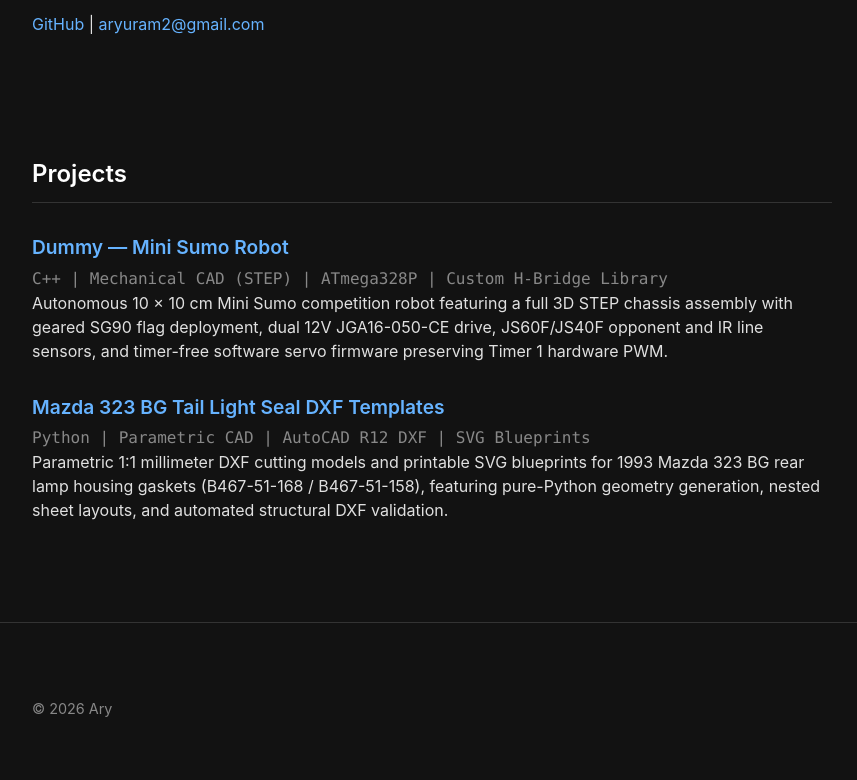
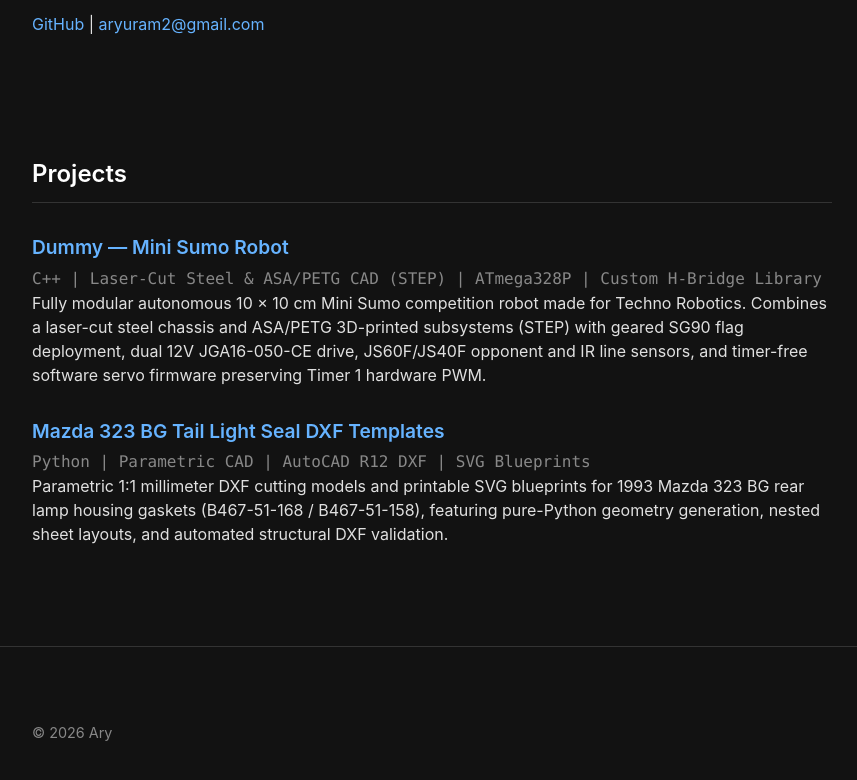
Before and after one commit to AryMinecraft1000/AryMinecraft1000.github.io, a plain HTML site: page index.html in a window 1280 px wide. Shown: the part 154-934 px from the top of the page, without its empty margins (208-1065 px from the left). Drawn offline with Linux system fonts and the light colour scheme.

Commit message:
Update Dummy-Mini-Sumo details (Techno Robotics, modular steel/ASA chassis)

```diff
--- a/index.html
+++ b/index.html
@@ -26,8 +26,8 @@
 
                 <div class="project-item">
                     <h3><a href="https://github.com/AryMinecraft1000/Dummy-Mini-Sumo" target="_blank" rel="noopener noreferrer">Dummy — Mini Sumo Robot</a></h3>
-                    <p class="tech-stack">C++ | Mechanical CAD (STEP) | ATmega328P | Custom H-Bridge Library</p>
-                    <p>Autonomous 10 &times; 10 cm Mini Sumo competition robot featuring a full 3D STEP chassis assembly with geared SG90 flag deployment, dual 12V JGA16-050-CE drive, JS60F/JS40F opponent and IR line sensors, and timer-free software servo firmware preserving Timer 1 hardware PWM.</p>
+                    <p class="tech-stack">C++ | Laser-Cut Steel &amp; ASA/PETG CAD (STEP) | ATmega328P | Custom H-Bridge Library</p>
+                    <p>Fully modular autonomous 10 &times; 10 cm Mini Sumo competition robot made for Techno Robotics. Combines a laser-cut steel chassis and ASA/PETG 3D-printed subsystems (STEP) with geared SG90 flag deployment, dual 12V JGA16-050-CE drive, JS60F/JS40F opponent and IR line sensors, and timer-free software servo firmware preserving Timer 1 hardware PWM.</p>
                 </div>
 
                 <div class="project-item">
```
